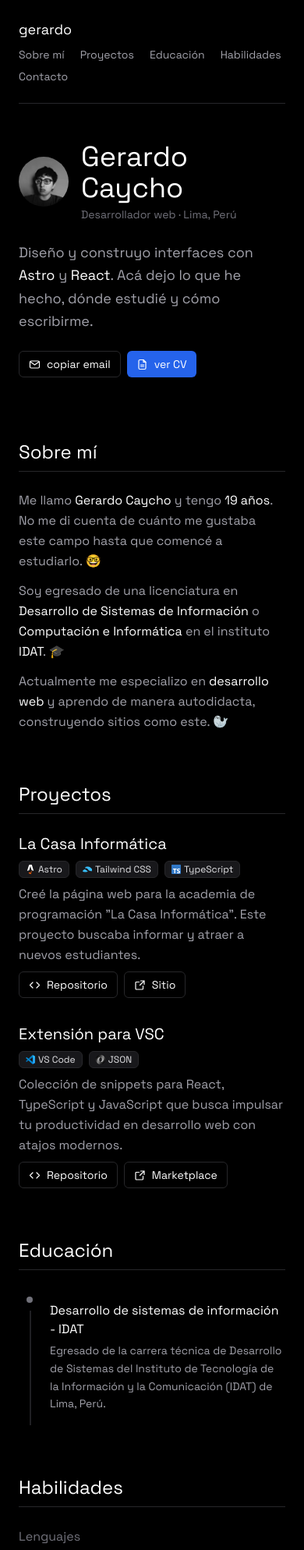
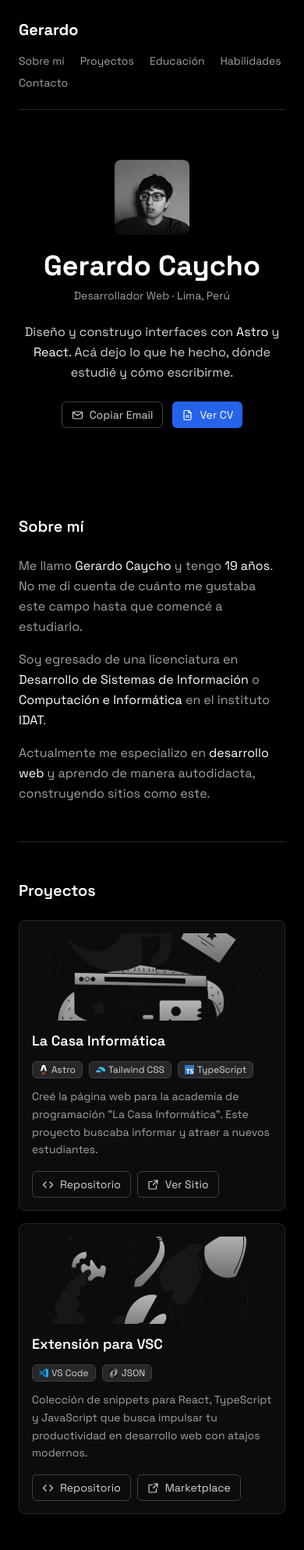
Before and after one commit to withoutnicks/my-portfolio-web, an Astro site: page / in a window 390 px wide. Shown: the top 1988 px of the page at 78% size. Built offline with nearby package versions, Linux system fonts and the light colour scheme; Astro itself is replaced by a stand-in of ours.

Commit message:
visual: ATS resume layout — symmetric cards, centered hero, badges, no emojis, contact = GitHub+LinkedIn only

```diff
--- a/src/components/About.astro
+++ b/src/components/About.astro
@@ -2,24 +2,24 @@
 import SubtitleSection from "@astro/SubtitleSection.astro";
 ---
 
-<section id="sobre-mi" class="py-8">
+<section id="sobre-mi" class="border-b border-zinc-800 py-12">
   <SubtitleSection title="Sobre mí" />
 
-  <div class="flex max-w-[40rem] flex-col gap-3 text-pretty leading-relaxed text-zinc-400">
+  <div class="mt-6 flex flex-col gap-4 text-base leading-relaxed text-zinc-400">
     <p>
-      Me llamo <span class="text-white">Gerardo Caycho</span> y tengo <span class="text-white"
-        >19 años</span
-      >. No me di cuenta de cuánto me gustaba este campo hasta que comencé a estudiarlo. 🤓
+      Me llamo <span class="text-white">Gerardo Caycho</span> y tengo
+      <span class="text-white">19 años</span>. No me di cuenta de cuánto me gustaba este campo
+      hasta que comencé a estudiarlo.
     </p>
     <p>
       Soy egresado de una licenciatura en
       <span class="text-white">Desarrollo de Sistemas de Información</span> o
       <span class="text-white">Computación e Informática</span> en el instituto
-      <span class="text-white">IDAT</span>. 🎓
+      <span class="text-white">IDAT</span>.
     </p>
     <p>
-      Actualmente me especializo en <span class="text-white">desarrollo web</span> y aprendo de
-      manera autodidacta, construyendo sitios como este. 🦭
+      Actualmente me especializo en <span class="text-white">desarrollo web</span> y aprendo
+      de manera autodidacta, construyendo sitios como este.
     </p>
   </div>
 </section>
--- a/src/components/Contact.astro
+++ b/src/components/Contact.astro
@@ -1,38 +1,21 @@
 ---
 import SubtitleSection from "@astro/SubtitleSection.astro";
 import LinkButton from "@astro/LinkButton.astro";
-import Envelope from "@astro/icons/Envelope.astro";
-import FileText from "@astro/icons/FileText.astro";
 import GitHub from "@astro/icons/GitHub.astro";
 import LinkedIn from "@astro/icons/LinkedIn.astro";
-
-const email = "gcaycho07@gmail.com";
 ---
 
-<section id="contacto" class="py-8">
+<section id="contacto" class="py-12">
   <SubtitleSection title="Contacto" />
 
-  <p class="max-w-[60ch] leading-relaxed text-zinc-400">
-    Si quieres conversar sobre un proyecto o simplemente saludar, escríbeme. Respondo más rápido por
-    email.
-  </p>
-
-  <div class="mt-4 flex flex-wrap gap-2 text-sm">
-    <a href={`mailto:${email}`} class="btn">
-      <Envelope />
-      {email}
-    </a>
-    <LinkButton href="/cv_gcaycho.pdf" variant="primary">
-      <FileText />
-      ver CV (PDF)
-    </LinkButton>
+  <div class="mt-6 flex flex-wrap gap-3 text-sm">
     <LinkButton href="https://github.com/withoutnicks">
       <GitHub />
-      withoutnicks
+      GitHub
     </LinkButton>
     <LinkButton href="https://www.linkedin.com/in/grardocaycho/">
       <LinkedIn />
-      grardocaycho
+      LinkedIn
     </LinkButton>
   </div>
 </section>
--- a/src/components/Hero.astro
+++ b/src/components/Hero.astro
@@ -7,36 +7,32 @@ import FileText from "@astro/icons/FileText.astro";
 const email = "gcaycho07@gmail.com";
 ---
 
-<section class="py-12">
-  <div class="flex items-center gap-4">
-    <img
-      src="/profile.webp"
-      alt="Retrato de Gerardo Caycho"
-      width="72"
-      height="72"
-      class="size-16 rounded-full grayscale"
-      loading="eager"
-    />
-    <div>
-      <h1 class="text-4xl font-normal text-white">Gerardo Caycho</h1>
-      <p class="mt-1 text-sm text-zinc-500">Desarrollador web · Lima, Perú</p>
-    </div>
-  </div>
+<section class="flex flex-col items-center py-16 text-center">
+  <img
+    src="/profile.webp"
+    alt="Gerardo Caycho"
+    width="96"
+    height="96"
+    class="mb-5 aspect-square rounded-lg object-cover grayscale"
+    loading="eager"
+  />
 
-  <p class="mt-6 max-w-[60ch] text-lg leading-relaxed text-zinc-400">
+  <h1 class="text-4xl font-bold text-white">Gerardo Caycho</h1>
+  <p class="mt-2 text-sm text-zinc-400">Desarrollador Web &middot; Lima, Perú</p>
+
+  <p class="mt-6 max-w-[55ch] text-base leading-relaxed text-zinc-300">
     Diseño y construyo interfaces con <span class="text-white">Astro</span> y
-    <span class="text-white">React</span>. Acá dejo lo que he hecho, dónde estudié
-    y cómo escribirme.
+    <span class="text-white">React</span>. Acá dejo lo que he hecho, dónde estudié y cómo escribirme.
   </p>
 
-  <div class="mt-6 flex flex-wrap gap-2 text-sm">
+  <div class="mt-6 flex flex-wrap justify-center gap-3 text-sm">
     <Button id="btnCopyEmail" data-email={email}>
       <Envelope />
-      <span id="copyEmailLabel">copiar email</span>
+      <span id="copyEmailLabel">Copiar Email</span>
     </Button>
     <LinkButton href="/cv_gcaycho.pdf" variant="primary">
       <FileText />
-      ver CV
+      Ver CV
     </LinkButton>
   </div>
 </section>
@@ -51,9 +47,9 @@ const email = "gcaycho07@gmail.com";
 
     try {
       await navigator.clipboard.writeText(email);
-      label.textContent = "copiado ✓";
+      label.textContent = "Copiado";
       setTimeout(() => {
-        label.textContent = "copiar email";
+        label.textContent = "Copiar Email";
       }, 2000);
     } catch {
       label.textContent = email;
--- a/src/components/Projects.astro
+++ b/src/components/Projects.astro
@@ -21,16 +21,25 @@ const stackIcons: Record<string, typeof AstroIcon> = {
 };
 ---
 
-<section id="proyectos" class="py-8">
+<section id="proyectos" class="border-b border-zinc-800 py-12">
   <SubtitleSection title="Proyectos" />
 
-  <ul class="flex flex-col gap-8">
+  <div class="mt-6 grid gap-4 md:grid-cols-2">
     {
       projects.map((project) => (
-        <li class="flex flex-col gap-2">
-          <h3 class="text-xl font-normal text-white">{project.name}</h3>
+        <article class="card flex flex-col gap-3">
+          {project.bannerUrl && (
+            <img
+              src={project.bannerUrl}
+              alt={`${project.name} preview`}
+              class="h-28 w-full rounded-md object-cover"
+              loading="lazy"
+            />
+          )}
 
-          <p class="flex flex-wrap gap-2">
+          <h3 class="text-lg font-semibold text-white">{project.name}</h3>
+
+          <div class="flex flex-wrap gap-2">
             {project.stack.map((tech) => {
               const Icon = stackIcons[tech];
               return (
@@ -40,11 +49,11 @@ const stackIcons: Record<string, typeof AstroIcon> = {
                 </Badge>
               );
             })}
-          </p>
+          </div>
 
-          <p class="max-w-[60ch] leading-relaxed text-zinc-400">{project.description}</p>
+          <p class="text-sm leading-relaxed text-zinc-400">{project.description}</p>
 
-          <p class="flex flex-wrap gap-2 text-sm">
+          <div class="mt-auto flex flex-wrap gap-2 pt-1">
             {project.links.map((link) => {
               const isRepo = link.text === "Repositorio";
               return (
@@ -54,9 +63,9 @@ const stackIcons: Record<string, typeof AstroIcon> = {
                 </LinkButton>
               );
             })}
-          </p>
-        </li>
+          </div>
+        </article>
       ))
     }
-  </ul>
+  </div>
 </section>
--- a/src/components/Skills.astro
+++ b/src/components/Skills.astro
@@ -4,25 +4,31 @@ import Badge from "@astro/Badge.astro";
 import AstroIcon from "@astro/icons/AstroIcon.astro";
 import TypeScriptIcon from "@astro/icons/TypeScriptIcon.astro";
 
-const skills = [
-  { label: "Lenguajes", items: ["TypeScript", "CSS", "SQL"] },
-  { label: "Frameworks y librerías", items: ["Astro", "React", "Next.js"] },
-];
-
 const skillIcons: Record<string, typeof AstroIcon> = {
   Astro: AstroIcon,
   TypeScript: TypeScriptIcon,
 };
+
+const skills = [
+  {
+    label: "Lenguajes",
+    items: ["TypeScript", "CSS", "SQL"],
+  },
+  {
+    label: "Frameworks y librerías",
+    items: ["Astro", "React", "Next.js"],
+  },
+];
 ---
 
-<section id="habilidades" class="py-8">
+<section id="habilidades" class="border-b border-zinc-800 py-12">
   <SubtitleSection title="Habilidades" />
 
-  <dl class="flex flex-col gap-3">
+  <dl class="mt-6 flex flex-col gap-4">
     {
       skills.map((group) => (
-        <div class="flex flex-col gap-2 sm:flex-row sm:gap-4">
-          <dt class="w-48 shrink-0 pt-0.5 text-zinc-500">{group.label}</dt>
+        <div class="grid grid-cols-[9rem_1fr] items-start gap-3">
+          <dt class="pt-0.5 text-sm text-zinc-500">{group.label}</dt>
           <dd class="flex flex-wrap gap-2">
             {group.items.map((skill) => {
               const Icon = skillIcons[skill];
--- a/src/components/Studies.astro
+++ b/src/components/Studies.astro
@@ -2,36 +2,23 @@
 import SubtitleSection from "@astro/SubtitleSection.astro";
 ---
 
-<section id="educacion" class="py-8">
+<section id="educacion" class="border-b border-zinc-800 py-12">
   <SubtitleSection title="Educación" />
 
-  <section class="md:max-w-xl">
-    <div class="flex gap-x-3">
-      <div
-        class="relative after:absolute after:bottom-0 after:start-3.5 after:top-7 after:w-px after:translate-x-[0.5px] after:bg-zinc-700 last:after:hidden"
-      >
-        <div class="relative z-10 flex size-7 items-center justify-center">
-          <div class="size-2 rounded-full bg-zinc-500"></div>
-        </div>
-      </div>
+  <div class="mt-6 flex gap-x-4">
+    <div class="flex flex-col items-center gap-2">
+      <div class="size-2.5 rounded-full bg-zinc-600"></div>
+      <div class="w-px flex-1 bg-zinc-800"></div>
+    </div>
 
-      <div class="grow py-4">
-        <h3 class="flex items-center gap-x-1.5 font-normal text-white">
-          <img
-            src="/idat.webp"
-            alt="Logo del instituto IDAT"
-            width="16"
-            height="16"
-            class="hidden size-4 rounded-lg invert sm:block"
-            loading="lazy"
-          />
-          Desarrollo de sistemas de información - IDAT
-        </h3>
-        <p class="mt-1 max-w-lg text-sm leading-relaxed text-zinc-400">
-          Egresado de la carrera técnica de Desarrollo de Sistemas del Instituto de Tecnología de la
-          Información y la Comunicación (IDAT) de Lima, Perú.
-        </p>
-      </div>
+    <div class="pb-6">
+      <h3 class="text-base font-semibold text-white">
+        Desarrollo de Sistemas de Información &mdash; IDAT
+      </h3>
+      <p class="mt-1 text-sm text-zinc-400">
+        Egresado de la carrera técnica de Desarrollo de Sistemas del Instituto de Tecnología
+        de la Información y la Comunicación (IDAT) de Lima, Perú.
+      </p>
     </div>
-  </section>
+  </div>
 </section>
--- a/src/components/astro/SubtitleSection.astro
+++ b/src/components/astro/SubtitleSection.astro
@@ -3,9 +3,7 @@ interface Props {
   title: string;
 }
 
-const { title = "Otro" } = Astro.props;
+const { title } = Astro.props;
 ---
 
-<h2 class="mb-6 border-b border-zinc-800 pb-2 text-2xl font-normal text-white">
-  {title}
-</h2>
+<h2 class="text-xl font-semibold text-white">{title}</h2>
--- a/src/components/views/Header.astro
+++ b/src/components/views/Header.astro
@@ -8,16 +8,14 @@ const nav = [
 ];
 ---
 
-<header
-  class="flex flex-wrap items-baseline justify-between gap-x-6 gap-y-2 border-b border-zinc-800 py-6"
->
-  <a href="/" class="text-lg text-white">gerardo</a>
-  <nav class="flex flex-wrap gap-x-5 gap-y-2 text-sm">
+<header class="flex flex-wrap items-center justify-between gap-4 border-b border-zinc-800 py-6">
+  <a href="/" class="text-xl font-bold text-white">Gerardo</a>
+  <nav class="flex flex-wrap gap-x-5 gap-y-2 text-sm text-zinc-400">
     {
       nav.map((item) => (
         <a
           href={item.href}
-          class="text-zinc-400 transition-colors hover:text-white"
+          class="transition-colors hover:text-white"
         >
           {item.label}
         </a>
--- a/src/data/projects.ts
+++ b/src/data/projects.ts
@@ -8,12 +8,10 @@ export const projects: Project[] = [
       'Creé la página web para la academia de programación "La Casa Informática". Este proyecto buscaba informar y atraer a nuevos estudiantes.',
     stack: ["Astro", "Tailwind CSS", "TypeScript"],
     links: [
-      {
-        text: "Repositorio",
-        href: "https://github.com/withoutnicks/landing-la-casa-informatica",
-      },
-      { text: "Sitio", href: "https://lacasainformatica.com/" },
+      { text: "Repositorio", href: "https://github.com/withoutnicks/landing-la-casa-informatica" },
+      { text: "Ver Sitio", href: "https://lacasainformatica.com/" },
     ],
+    bannerUrl: "/poster/web.svg",
   },
   {
     id: "extension-for-vsc",
@@ -22,14 +20,9 @@ export const projects: Project[] = [
       "Colección de snippets para React, TypeScript y JavaScript que busca impulsar tu productividad en desarrollo web con atajos modernos.",
     stack: ["VS Code", "JSON"],
     links: [
-      {
-        text: "Repositorio",
-        href: "https://github.com/withoutnicks/react-and-js-snippets",
-      },
-      {
-        text: "Marketplace",
-        href: "https://marketplace.visualstudio.com/items?itemName=wts-dev.wts-react-js-snippets",
-      },
+      { text: "Repositorio", href: "https://github.com/withoutnicks/react-and-js-snippets" },
+      { text: "Marketplace", href: "https://marketplace.visualstudio.com/items?itemName=wts-dev.wts-react-js-snippets" },
     ],
+    bannerUrl: "/poster/speed.svg",
   },
 ];
--- a/src/styles/globals.css
+++ b/src/styles/globals.css
@@ -23,12 +23,15 @@
     @apply text-white underline underline-offset-4 decoration-zinc-600 transition-colors hover:decoration-white;
   }
   .btn {
-    @apply inline-flex items-center gap-2 rounded-md border border-zinc-800 bg-transparent px-3 py-1.5 text-sm text-white transition-colors hover:bg-zinc-900;
+    @apply inline-flex items-center gap-2 rounded-md border border-zinc-700 bg-transparent px-3 py-1.5 text-sm text-zinc-300 transition-colors hover:border-zinc-500 hover:bg-zinc-800 hover:text-white;
   }
   .btn-primary {
     @apply inline-flex items-center gap-2 rounded-md bg-blue-600 px-3 py-1.5 text-sm text-white transition-colors hover:bg-blue-700;
   }
   .badge {
-    @apply inline-flex items-center gap-1 rounded-md border border-zinc-800 bg-zinc-900 px-2 py-0.5 text-xs text-zinc-200;
+    @apply inline-flex items-center gap-1 rounded-md border border-zinc-700 bg-zinc-800 px-2 py-0.5 text-xs text-zinc-300;
+  }
+  .card {
+    @apply rounded-lg border border-zinc-800 bg-zinc-900/50 p-4;
   }
 }
--- a/src/types.ts
+++ b/src/types.ts
@@ -9,4 +9,5 @@ export interface Project {
   description: string;
   stack: string[];
   links: ProjectLink[];
+  bannerUrl?: string;
 }
```
